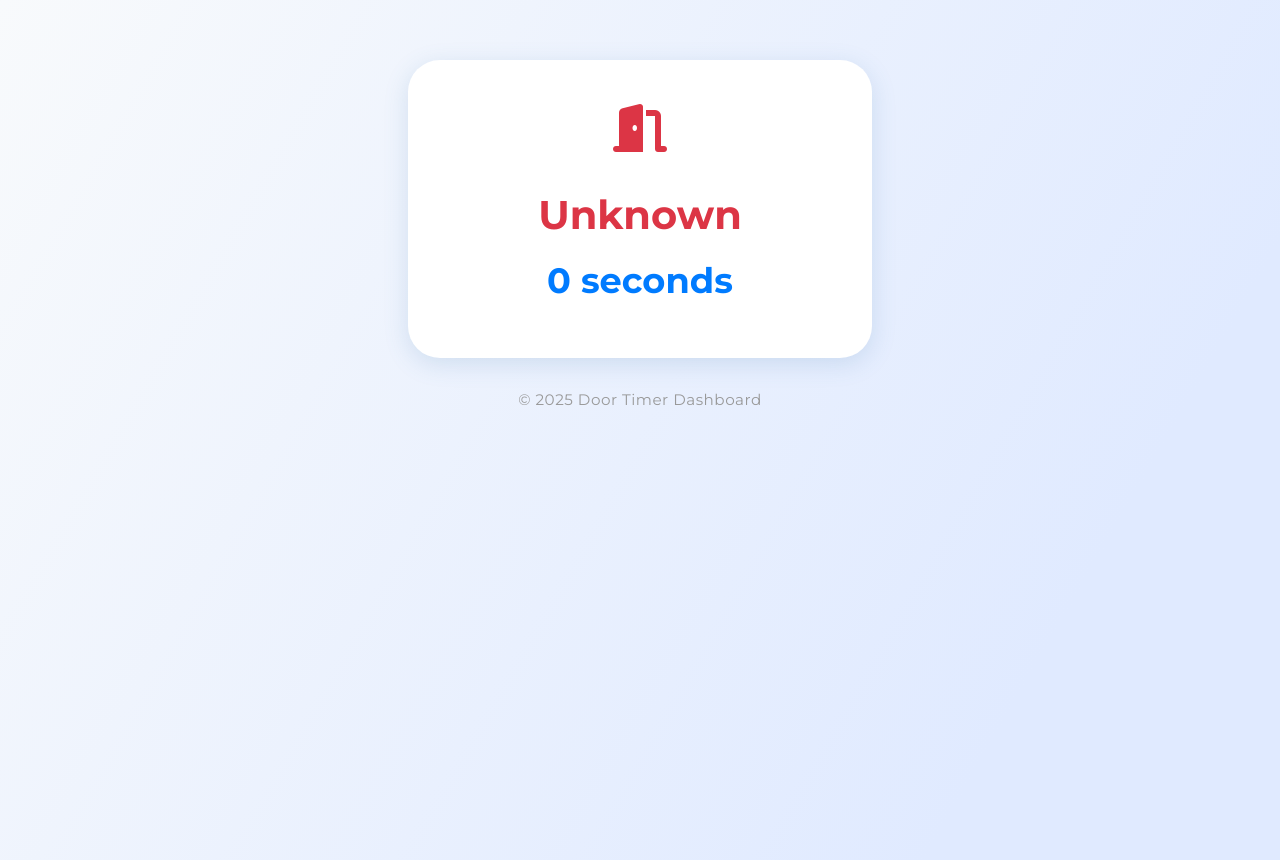
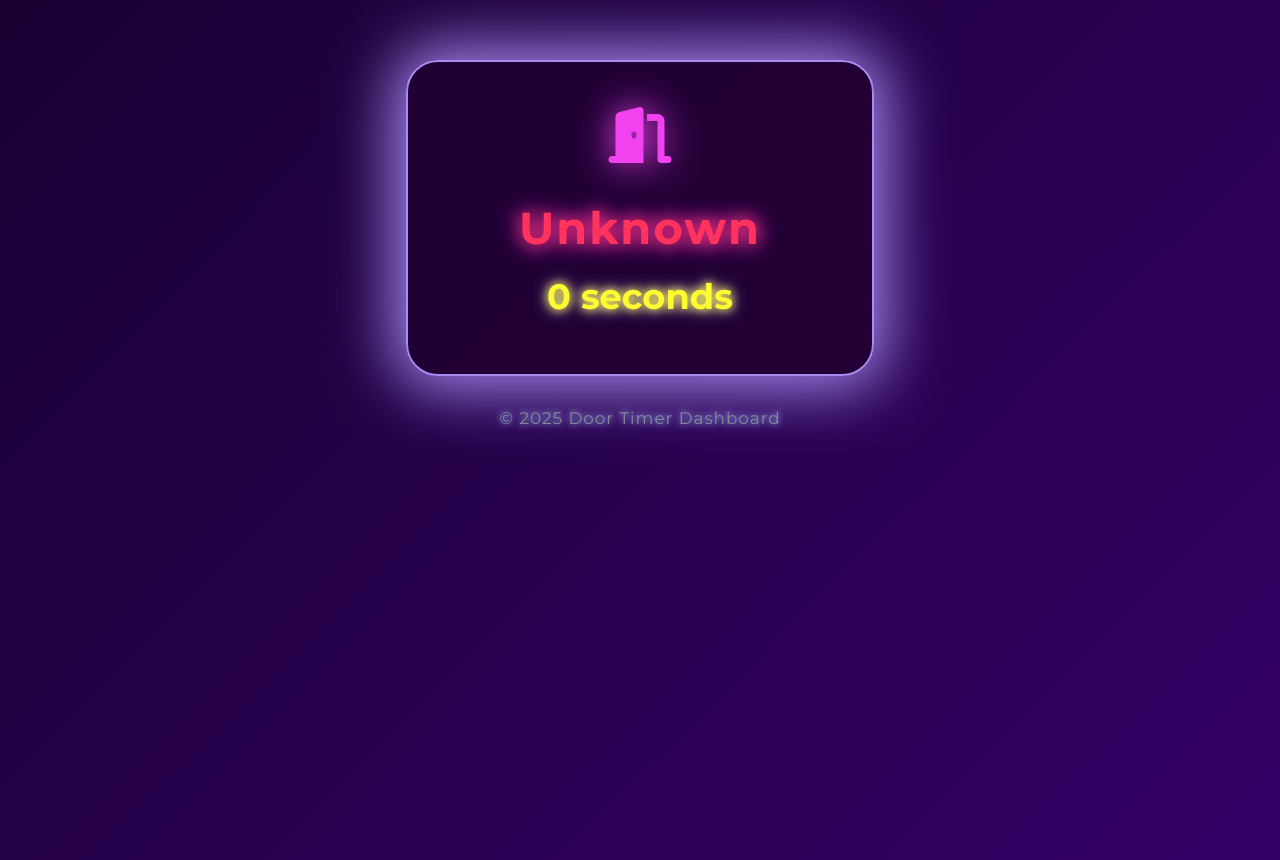
Before and after one commit to KCondit/door-timer, a Flask app: page / in a window 1280 px wide. Run offline with Flask 3, Linux system fonts and the light colour scheme; some libraries are stand-ins or nearby versions.

Commit message:
Update styles.css

```diff
--- a/static/styles.css
+++ b/static/styles.css
@@ -1,47 +1,84 @@
 body {
     font-family: 'Montserrat', Arial, sans-serif;
-    background: linear-gradient(120deg, #f8fafc, #e0eaff 80%);
+    background: linear-gradient(135deg, #1a0033 0%, #330066 100%);
     min-height: 100vh;
     margin: 0;
     padding: 0;
+    color: #fff;
+    overflow-x: hidden;
 }
+
 .dashboard-card {
     max-width: 400px;
-    margin: 60px auto 20px auto;
+    margin: 60px auto 30px auto;
     padding: 2.5rem 2rem;
-    box-shadow: 0 6px 24px rgba(70, 130, 180, 0.18);
     border-radius: 2rem;
-    background: white;
     text-align: center;
-    transition: box-shadow 0.3s;
+    background: rgba(34, 0, 51, 0.9);
+    box-shadow: 0 0 40px 8px #33fff3, 0 6px 24px rgba(40, 0, 80, 0.4);
+    border: 2px solid #33fff3;
+    animation: neon-glow 1.8s infinite alternate;
 }
-.dashboard-card:hover {
-    box-shadow: 0 8px 32px rgba(70, 130, 180, 0.28);
+
+@keyframes neon-glow {
+    from {
+        box-shadow: 0 0 40px 8px #33fff3, 0 6px 24px rgba(40, 0, 80, 0.4);
+        border-color: #33fff3;
+    }
+    to {
+        box-shadow: 0 0 80px 16px #ff33ef, 0 6px 24px rgba(40, 0, 80, 0.7);
+        border-color: #ff33ef;
+    }
 }
+
 .door-state {
-    font-size: 2.5rem;
+    font-size: 2.8rem;
     font-weight: 700;
     margin-bottom: 1.2rem;
-    transition: color 0.4s;
+    letter-spacing: 2px;
+    text-shadow: 0 0 10px #33fff3, 0 0 20px #ff33ef;
+    transition: color 0.4s, text-shadow 0.4s;
 }
-.door-state.closed { color: #28a745; }    /* green */
-.door-state.open { color: #dc3545; }      /* red */
+.door-state.closed { color: #33ff65; text-shadow: 0 0 18px #33ff65, 0 0 22px #09ffb2;}
+.door-state.open { color: #ff335e; text-shadow: 0 0 18px #ff335e, 0 0 22px #ff33ef;}
+
 .timer-value {
     font-size: 2.2rem;
     font-weight: 600;
-    color: #007bff;
+    color: #fffb33;
     margin-bottom: 1rem;
+    text-shadow: 0 0 10px #fffb33, 0 0 15px #fff;
 }
+
 .icon {
-    font-size: 3rem;
+    font-size: 3.5rem;
     margin-bottom: 1.2rem;
-    color: #007bff;
-    transition: color 0.4s;
+    color: #33fff3;
+    text-shadow: 0 0 25px #33fff3, 0 0 18px #09ffb2;
+    animation: pulse-icon 1.2s infinite alternate;
+    transition: color 0.3s, text-shadow 0.3s;
 }
+
+@keyframes pulse-icon {
+    0% { color: #33fff3; text-shadow: 0 0 25px #33fff3; }
+    100% { color: #ff33ef; text-shadow: 0 0 35px #ff33ef; }
+}
+
 .footer {
     margin-top: 2rem;
     text-align: center;
-    color: #999;
-    font-size: 0.95rem;
-    letter-spacing: 0.5px;
+    color: #a3a3a3;
+    font-size: 1.05rem;
+    letter-spacing: 1px;
+    text-shadow: 0 0 6px #33fff3, 0 0 10px #ff33ef;
+    opacity: 0.8;
 }
+
+::-webkit-scrollbar {
+    width: 10px;
+    background: #330066;
+}
+::-webkit-scrollbar-thumb {
+    background: #33fff3;
+    border-radius: 10px;
+}
```
